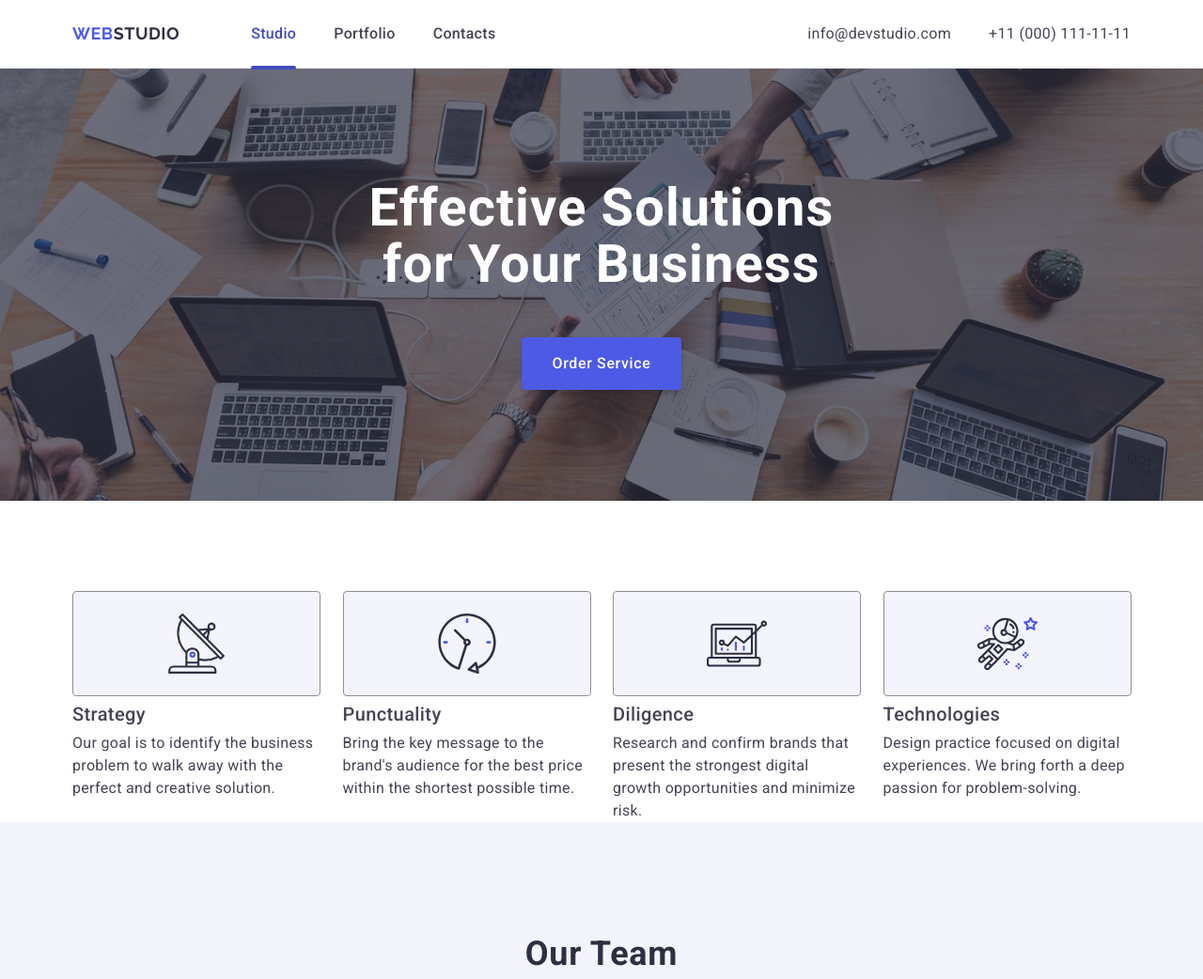
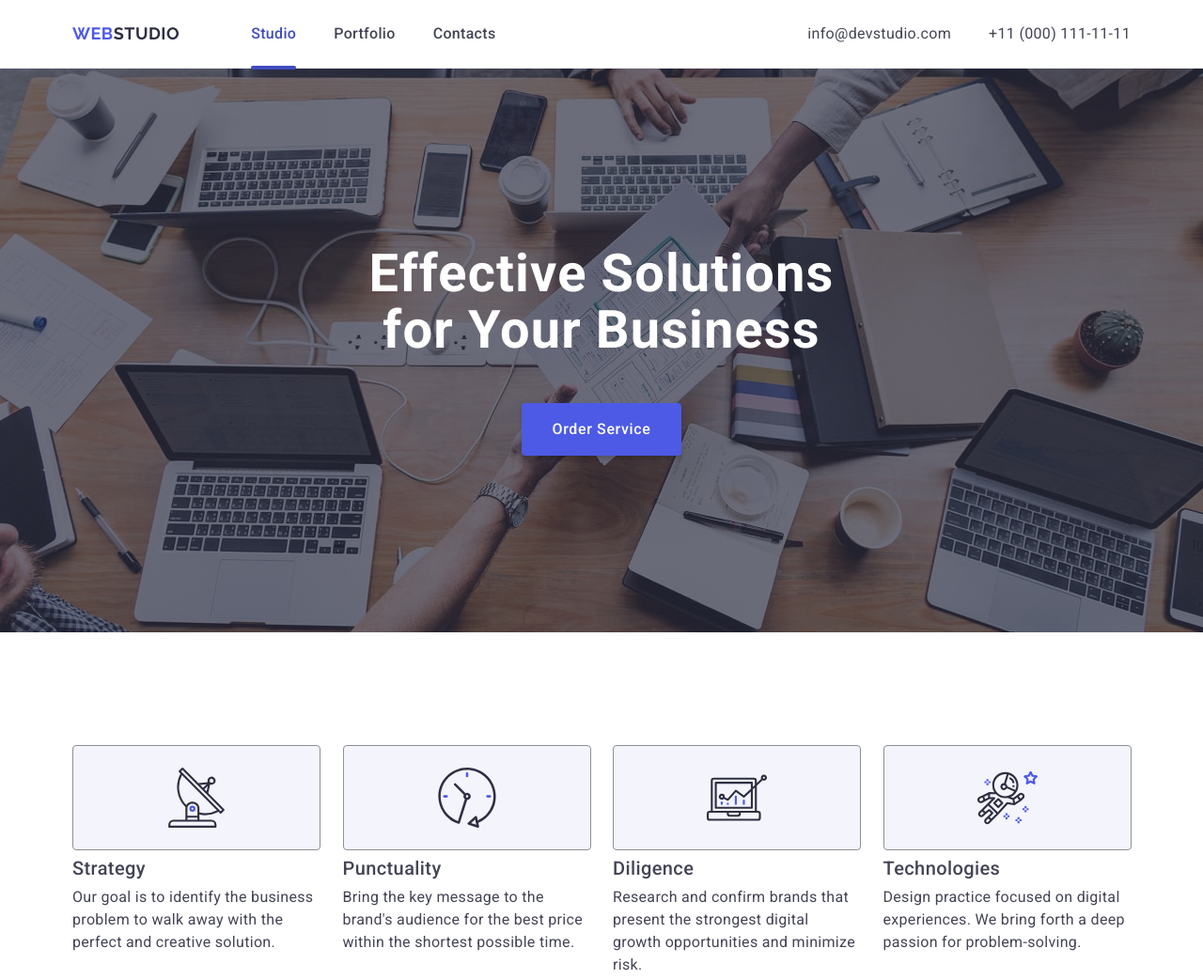
Before and after one commit to ku-anna/goit-markup-hw-06, a plain HTML site: page index.html in a window 1280 px wide. Shown: the top 1042 px of the page at 94% size. Drawn offline with nearby package versions, Linux system fonts and the light colour scheme.

Commit message:
hw-6 final revision

```diff
--- a/css/styles.css
+++ b/css/styles.css
@@ -642,7 +642,7 @@ input[type="checkbox"]:checked + .checkbox-label .checkbox-span {
     background-size: cover;
     margin: 0 auto;
     max-width: 1440px;
-    padding: 118px 0;
+    padding: 188px 0;
 }
 .hero-button{
     margin-bottom: 0;
@@ -748,7 +748,7 @@ input[type="checkbox"]:checked + .checkbox-label .checkbox-span {
     font-size: 16px;
 }
 .principles-section{
-    padding-bottom: 0;
+    padding:120px 0;
 }
 }
 
--- a/index.html
+++ b/index.html
@@ -745,7 +745,7 @@
         </form>
       </div>
     </div>
+    <script src="js/modal.js"></script>
+    <script src="js/menu.js"></script>
   </body>
-  <script src="js/menu.js"></script>
-  <script src="js/modal.js"></script>
 </html>
```
